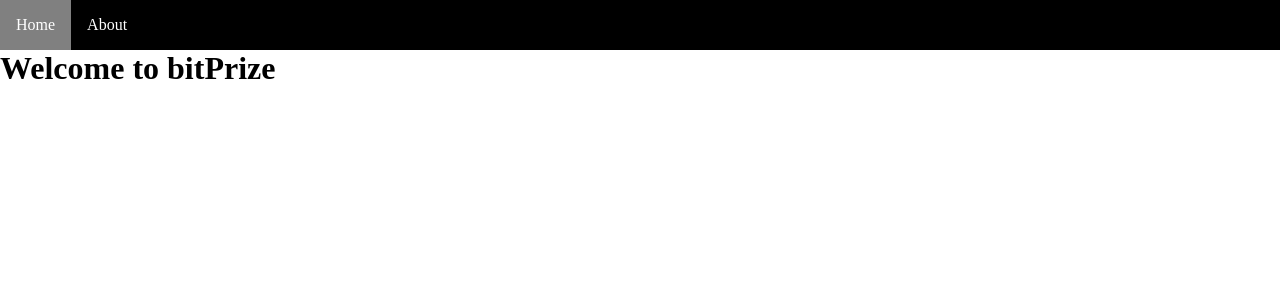
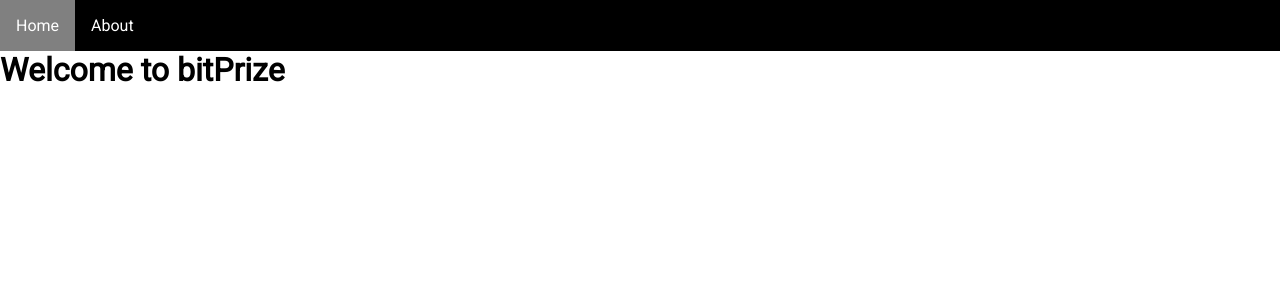
Before and after one commit to HUS-SFI/BitzPrice, a Next.js app: page / in a window 1280 px wide. Shown: the top 300 px of the page. Built offline with nearby package versions, Linux system fonts and the light colour scheme.

Commit message:
some style fixing

```diff
--- a/components/Header.js
+++ b/components/Header.js
@@ -1,5 +1,5 @@
 import Link from "next/link"
-import styles from "./header.module.css"
+import styles from "../styles/header.module.css"
 const Header = () => {
     return (
         <div className="header">
--- a/components/Layout.js
+++ b/components/Layout.js
@@ -1,9 +1,10 @@
 import Header from "./Header"
+import styles from "../styles/Layout.module.css"
 const Layout = (props) => {
     return (
         <div className="Layout">
             <Header />
-            {props.children}
+            <div className={styles["Layout-init"]}>{props.children}</div>
         </div>
     )
 }
--- a/package.json
+++ b/package.json
@@ -8,6 +8,7 @@
     "start": "next start"
   },
   "dependencies": {
+    "isomorphic-unfetch": "^3.0.0",
     "next": "9.4.4",
     "react": "16.13.1",
     "react-dom": "16.13.1"
--- a/pages/about.js
+++ b/pages/about.js
@@ -1,8 +1,11 @@
-
+import Head from "next/head"
 import Layout from "../components/Layout"
 const About = () => {
     return (
         <Layout>
+            <Head>
+                <title>About</title>
+            </Head>
             <div className="about">
                 <p> An application to view prices</p>
             </div>
--- a/pages/index.js
+++ b/pages/index.js
@@ -1,8 +1,16 @@
 import Layout from "../components/Layout"
+import Head from "next/head"
 const Home = () => {
     return (
         <Layout>
             <div>
+                <Head>
+                    <title>BitzPrice</title>
+                    <link
+                        href="https://fonts.googleapis.com/css2?family=Roboto&display=swap"
+                        rel="stylesheet"
+                    ></link>
+                </Head>
                 <h1>Welcome to bitPrize</h1>
             </div>
         </Layout>
--- /dev/null
+++ b/styles/Layout.module.css
@@ -0,0 +1,4 @@
+.Layout-init {
+    max-width: 1400px;
+    margin: auto;
+}
--- a/styles/global.css
+++ b/styles/global.css
@@ -2,7 +2,9 @@
     margin: 0;
     padding: 0;
     box-sizing: inherit;
+    font-family: "Roboto", sans-serif;
 }
+
 html {
     box-sizing: border-box;
 }
```
Also changed, not shown: styles/header.module.css (renamed from components/header.module.css), 1 other file (tests, documents, lock files or other folders).
